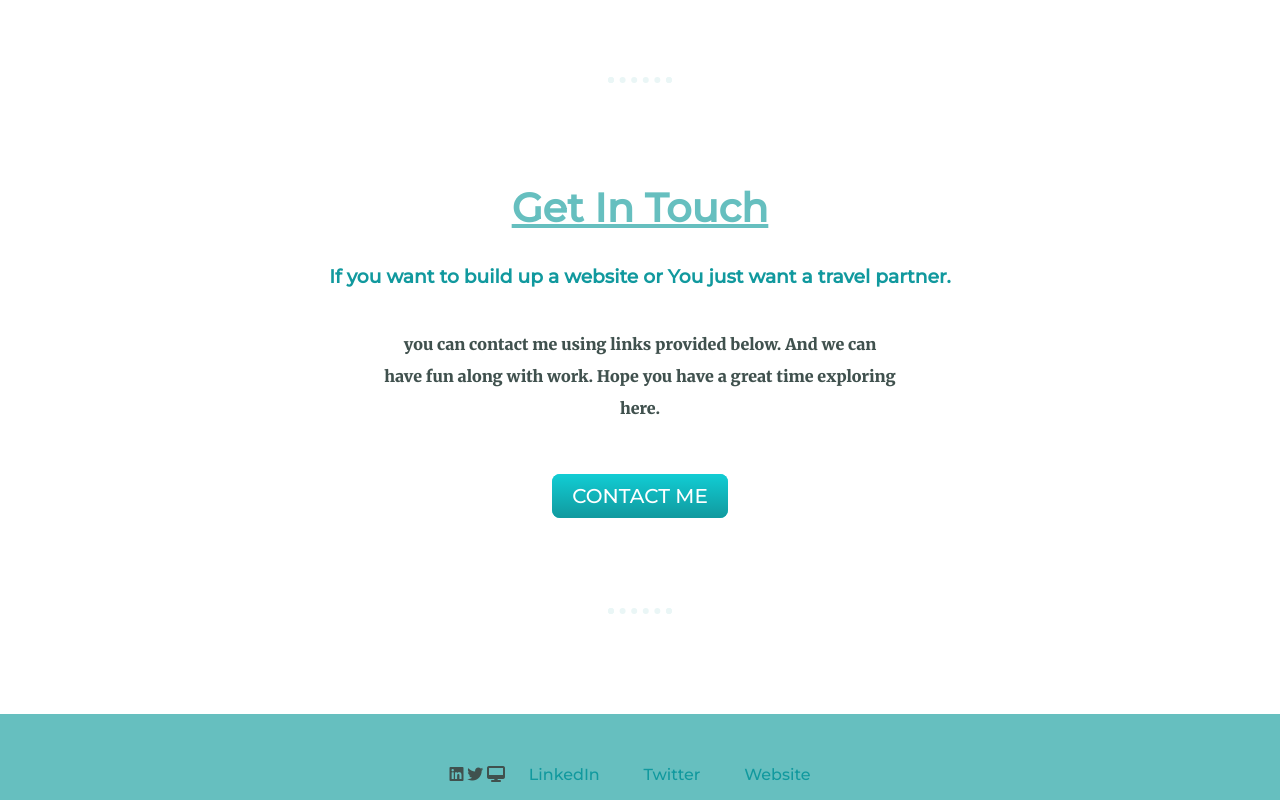
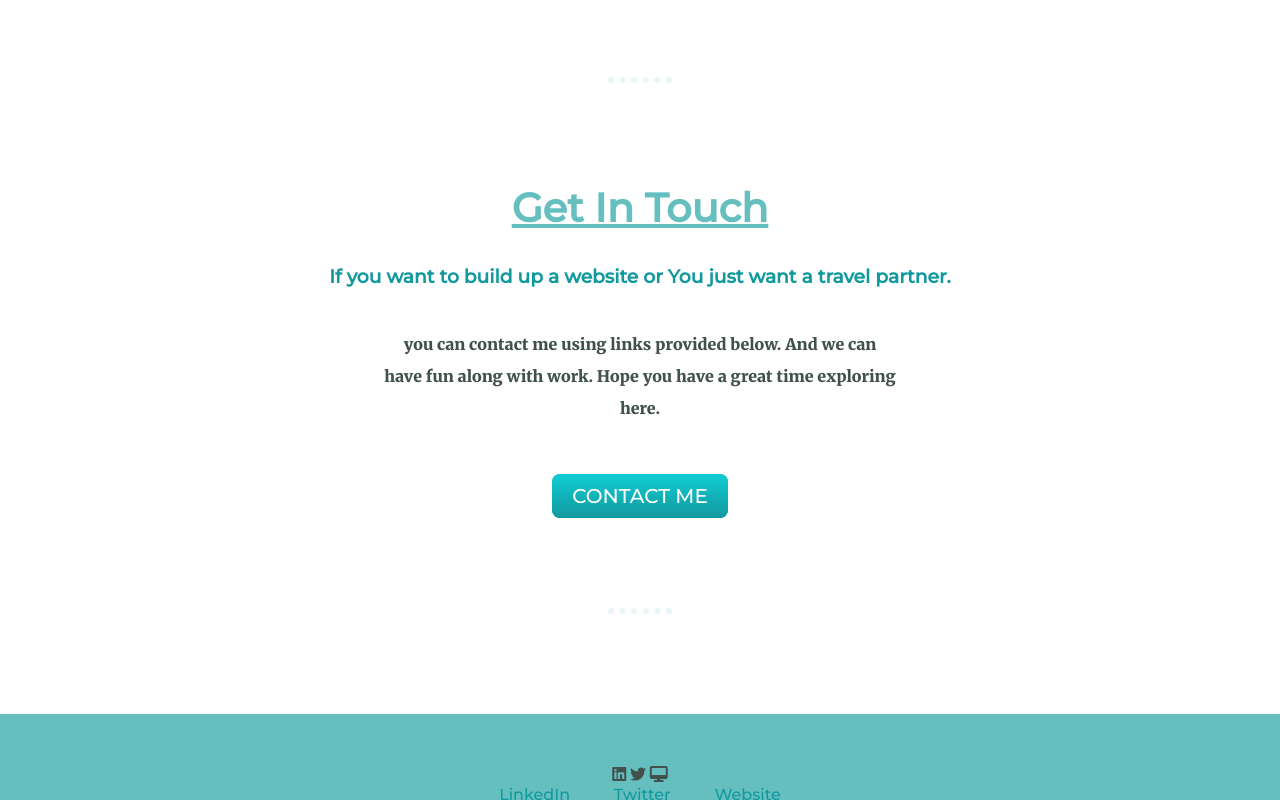
Before and after one commit to sahup7248/Piyushcv, a plain HTML site: page index.html in a window 1280 px wide. Shown: the part 2000-2800 px from the top of the page. Drawn offline with Linux system fonts and the light colour scheme.

Commit message:
Update index.html

```diff
--- a/index.html
+++ b/index.html
@@ -53,7 +53,7 @@
   <div class="bottom-cont">
     <i class="footer-logo fab fa-linkedin"></i>
     <i class="footer-logo fab fa-twitter"></i>
-    <i class="footer-logo fas fa-desktop"></i>
+    <i class="footer-logo fas fa-desktop"></i><br>
     <a class="footer-link" href="https://www.linkedin.com/in/piyush-sahu-3738661a7/">LinkedIn</a>
     <a class="footer-link" href="https://twitter.com/sahupiyush821">Twitter</a>
     <a class="footer-link" href="https://www.appbrewery.co/">Website</a>
```
